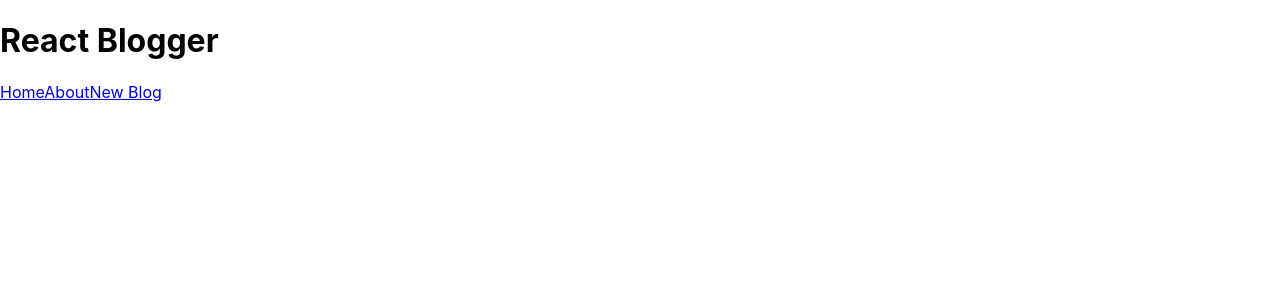
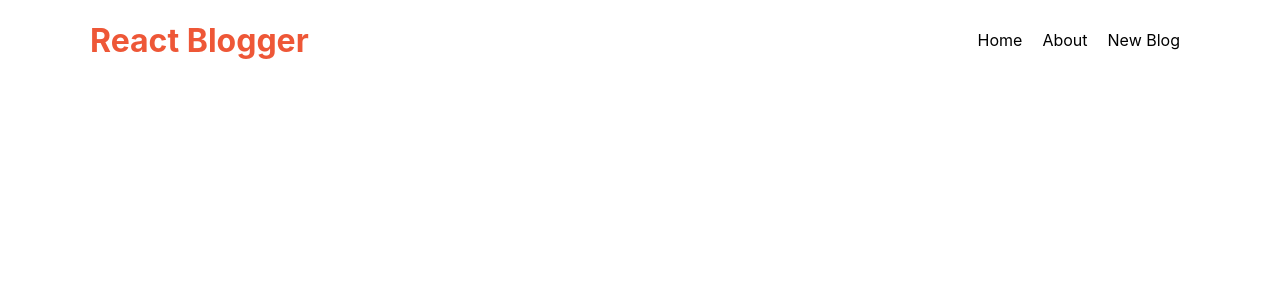
Before and after one commit to gimnakatugampala/react-blogger, a React (Create React App) app: page / in a window 1280 px wide. Shown: the top 300 px of the page. Built offline with nearby package versions, Linux system fonts and the light colour scheme.

Commit message:
navbar css

```diff
--- a/src/index.css
+++ b/src/index.css
@@ -11,3 +11,34 @@ code {
   font-family: source-code-pro, Menlo, Monaco, Consolas, 'Courier New',
     monospace;
 }
+
+.App{
+  margin: auto;
+  max-width: 1100px;
+
+}
+
+/* Navbar */
+
+.navbar{
+  display: flex;
+  justify-content: space-between;
+}
+
+.navbar h1{
+  color: #EE5737;
+}
+
+.navbar .link{
+  margin-top: 30px;
+}
+
+.navbar a{
+  text-decoration: none;
+  margin: 10px;
+  color: black;
+}
+
+.navbar a:hover{
+  color: #EE5737;
+}
```
